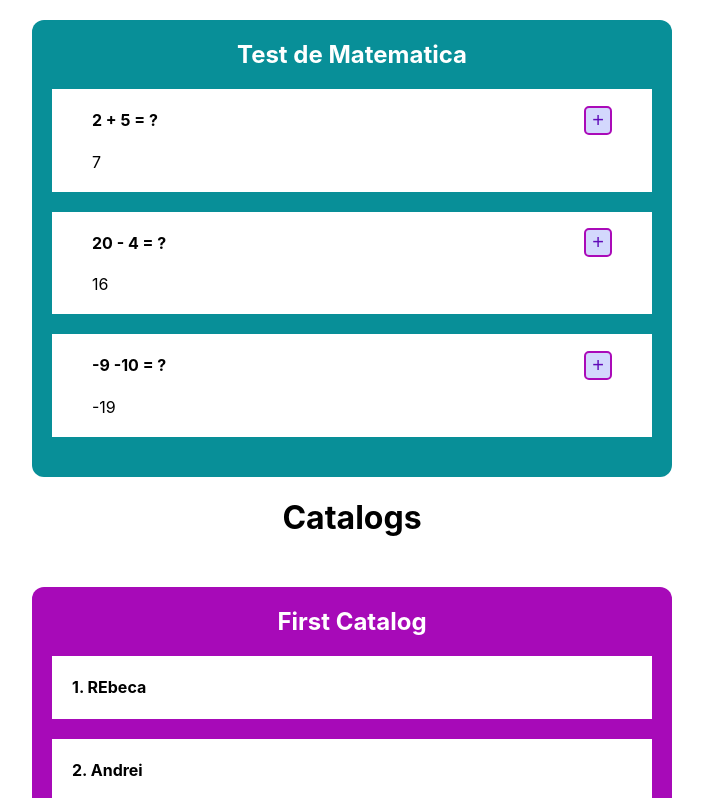
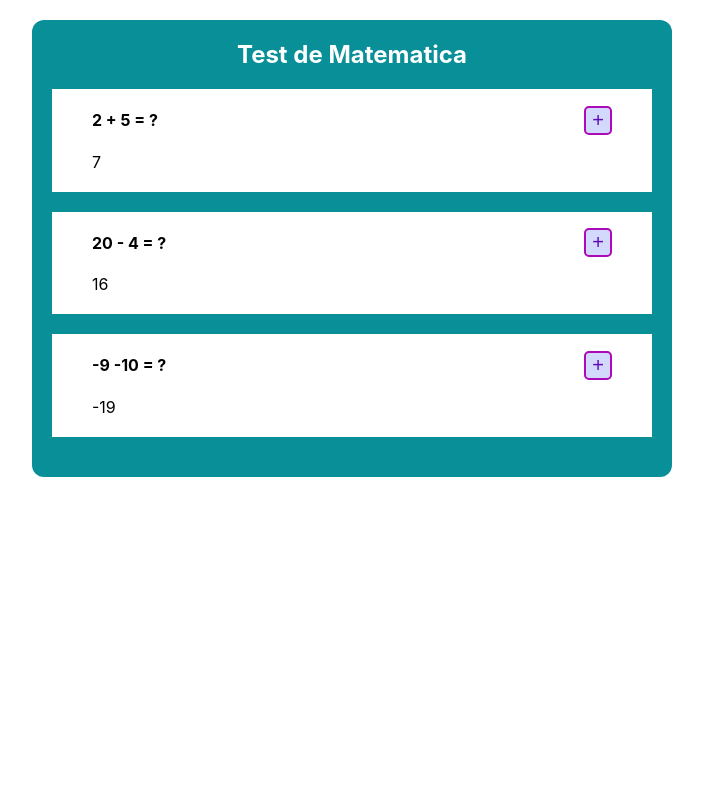
Before and after one commit to brebecaS/catalogs_tests_app, a React (Create React App) app: page / in a window 1280 px wide. Shown: the part 597-1395 px from the top of the page, without its empty margins (288-991 px from the left). After the commit the page ends 1074 px from the top, so only its background shows below. Built offline with nearby package versions, Linux system fonts and the light colour scheme.

Commit message:
conditional rendering

```diff
--- a/src/components/App.js
+++ b/src/components/App.js
@@ -7,11 +7,14 @@ import {
   questionList2 as historyQuestionList,
   listaElevi,
   listaElevi2,
+  content,
 } from "../constants";
 
 function App() {
   return (
     <div className="wrapper">
+      {content === "test" && (
+        <>
           <Titlu title={"Tests"} />
           <Test
             title={"Test de Istorie"}
@@ -19,12 +22,41 @@ function App() {
             color={"red"}
           />
           <Test title={"Test de Matematica"} questionList={mathQuestionList} />
+        </>
+      )}
 
+      {content === "catalogs" && (
+        <>
           <Titlu title={"Catalogs"} />
           <Catalog title={"First Catalog"} listaElevi={listaElevi} />
           <Catalog title={"Second Catalog"} listaElevi={listaElevi2} />
+        </>
+      )}
     </div>
   );
+
+  //   const result = content === "test" ? "Tests" : "Catalogs";
+  //   return (
+  //     <div className="wrapper">
+  //       {content !== "catalogs" ? (
+  //         <>
+  //           <Titlu title={"Tests"} />
+  //           <Test
+  //             title={"Test de Istorie"}
+  //             questionList={historyQuestionList}
+  //             color={"red"}
+  //           />
+  //           <Test title={"Test de Matematica"} questionList={mathQuestionList} />
+  //         </>
+  //       ) : (
+  //         <>
+  //           <Titlu title={"Catalogs"} />
+  //           <Catalog title={"First Catalog"} listaElevi={listaElevi} />
+  //           <Catalog title={"Second Catalog"} listaElevi={listaElevi2} />
+  //         </>
+  //       )}
+  //     </div>
+  //   );
 }
 
 export default App;
--- a/src/constants.js
+++ b/src/constants.js
@@ -1,5 +1,6 @@
 export const listaElevi = ["REbeca", "Andrei", "Ioan"];
 export const listaElevi2 = ["Ana", "Ioana", "Ioan"];
+export const content = "test";
 export const questionList = [
   {
     question: "2 + 5 = ?",
```
Lines whose indentation alone changed are shown as unchanged.
